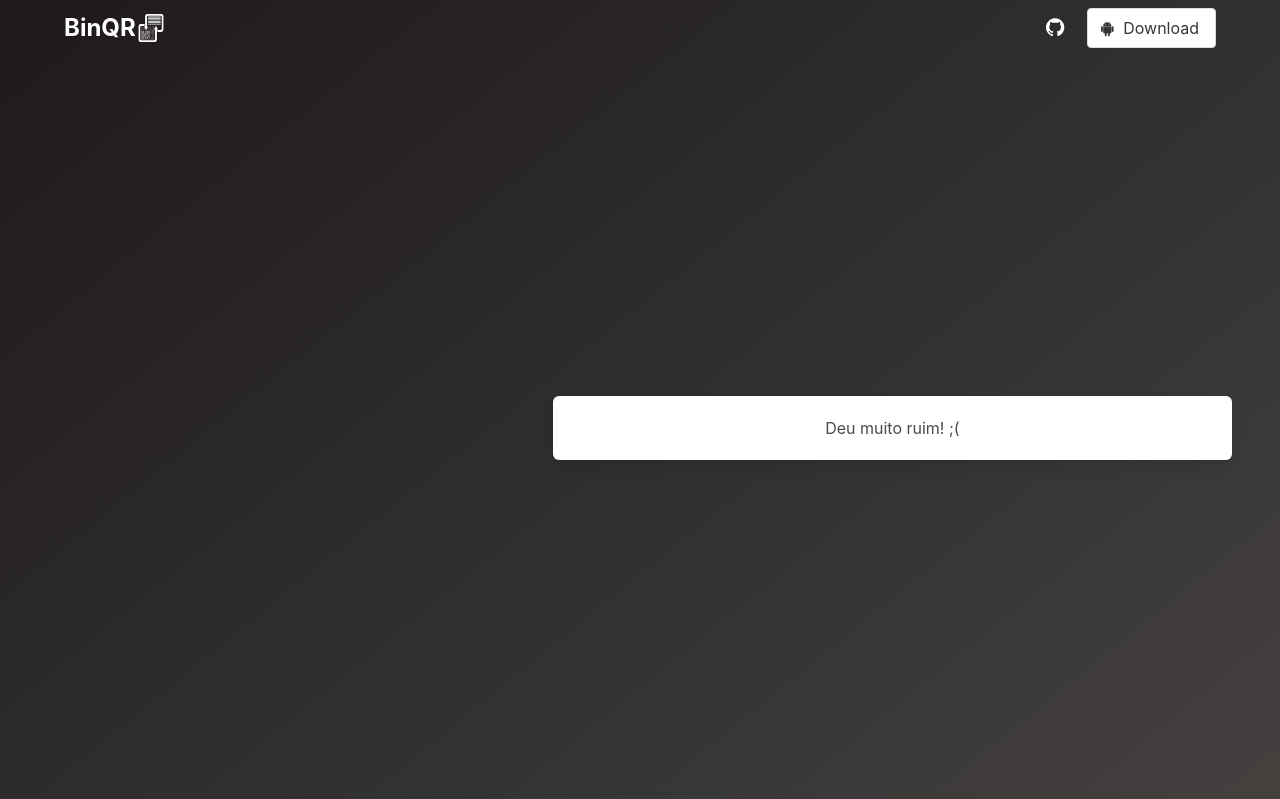
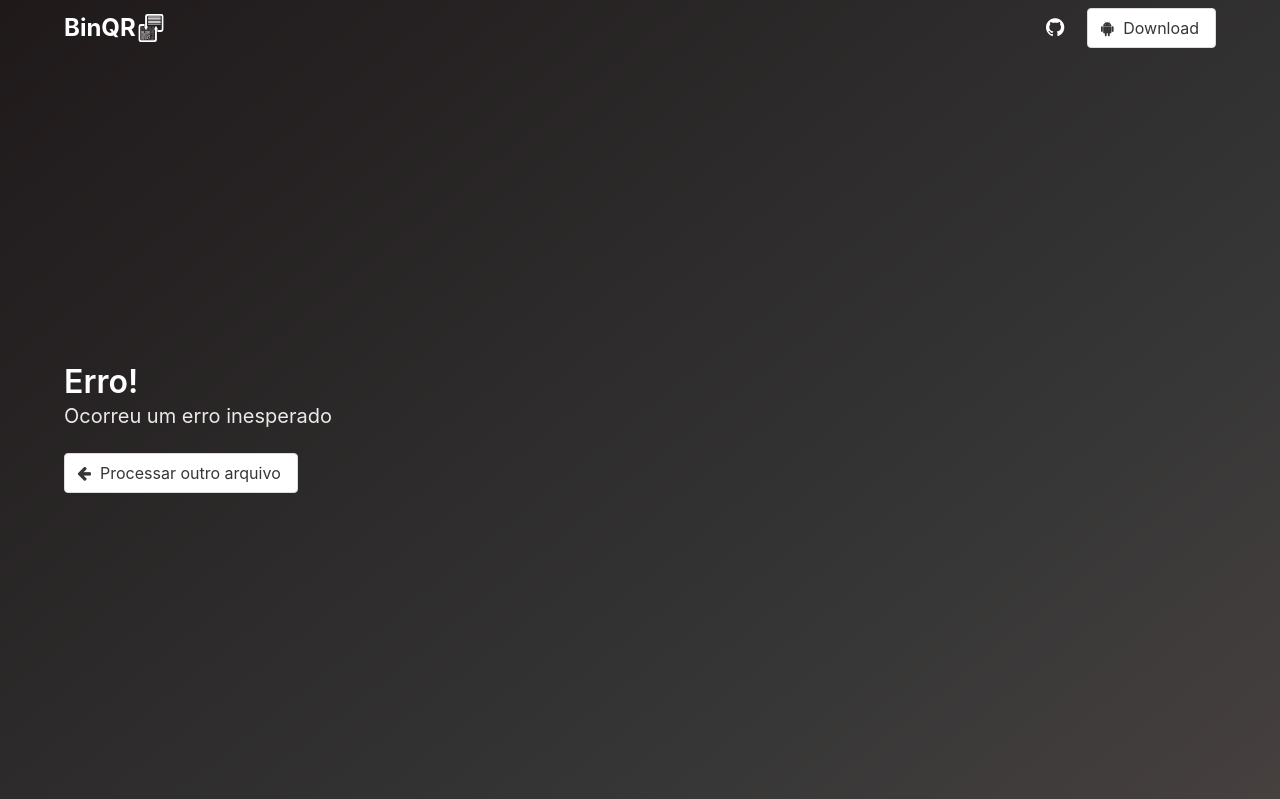
Before and after one commit to cgimenes/binqr-server, a Flask app: page /error in a window 1280 px wide. Shown: the top 799 px of the page. Run offline with Flask 2, Linux system fonts and the light colour scheme; some libraries are stand-ins or nearby versions.

Commit message:
Melhorando tratamento de erros

```diff
--- a/static/js/success.js
+++ b/static/js/success.js
@@ -3,11 +3,9 @@ var fallbackEnabled = false;
 function gifFallback() {
     var qrcodes = document.getElementById("qrcodes");
     var gif = document.getElementById("gif");
-    var buttonText = document.getElementById("fallbackButtonText");
+    var buttonText = document.getElementById("fallback-button-text");
     var title = document.getElementById("title");
-    var buttonIcon = document.getElementById("fallbackButtonIcon");
-
-
+    var buttonIcon = document.getElementById("fallback-button-icon");
 
     fallbackEnabled = !fallbackEnabled;
     if (fallbackEnabled) {
--- a/templates/base.html
+++ b/templates/base.html
@@ -1,96 +1,10 @@
-<!DOCTYPE html>
-<html>
-<head>
-    <meta charset="utf-8">
-    <meta name="viewport" content="width=device-width, initial-scale=1">
-    <title>BinQR</title>
-    <link rel="stylesheet" href="https://maxcdn.bootstrapcdn.com/font-awesome/4.7.0/css/font-awesome.min.css">
-    <link rel="stylesheet" href="https://cdnjs.cloudflare.com/ajax/libs/bulma/0.6.0/css/bulma.min.css">
-    <link rel="shortcut icon" href="/static/img/favicon.ico" type="image/x-icon">
-</head>
-<body class="layout-default">
-    <section class="hero is-dark is-fullheight is-bold">
-        <div class="hero-head">
-            <nav class="navbar">
-                <div class="container">
-                    <div class="navbar-brand">
-                        <a class="navbar-item" href="/">
-                            <span class="is-size-4 is-bold has-text-weight-bold">BinQR</span>
-                            <img src="/static/img/white-logo.svg" width="30">
-                        </a>
-                    </div>
-                    <div class="navbar-menu">
-                        <div class="navbar-end">
-                            <a class="navbar-item is-hidden-desktop-only" href="https://github.com/cgimenes/binqr-server" target="_blank">
-                                <span class="icon">
-                                    <i class="fa fa-lg fa-github"></i>
-                                </span>
-                            </a>
-                            <span class="navbar-item">
-                                <a class="button" href="https://play.google.com/apps">
-                                    <span class="icon">
-                                        <i class="fa fa-android"></i>
-                                    </span>
-                                    <span>Download</span>
-                                </a>
-                            </span>
-                        </div>
-                    </div>
-                </div>
-            </nav>
-        </div>
+{% extends "default.html" %}
 
-        <div class="hero-body">
+{% block hero %}
     <div id="title" class="container has-text-centered">
         {% block title %}{% endblock %}
     </div>
     <div class="box container has-text-centered">
         {% block content %}{% endblock %}
     </div>
-        </div>
-    </section>
-    <footer class="footer">
-        <div class="container">
-            <div class="columns">
-                <div class="column is-3">
-                    <div class="content">
-                        <strong>BinQR</strong> por Fernando Seki, Lucas Stranieri and Marcelo Gimenes.
-                    </div>
-                </div>
-                <div class="column is-5 is-offset-4">
-                    <div class="content">
-                        <div>
-                            <strong>Doe</strong> e compartilhe!
-                        </div>
-                        <div >
-                            <iframe class="github-btn" src="https://ghbtns.com/github-btn.html?user=cgimenes&amp;repo=binqr-server&amp;type=star&amp;count=true&amp;size=large" allowtransparency="true" scrolling="0" width="160px" height="30px" frameborder="0"></iframe>
-                            <p>
-                                <a href="https://www.paypal.com/cgi-bin/webscr?cmd=_donations&business=53B73CCD2WT8S&lc=US&item_name=BinQR&currency_code=BRL&bn=PP%2dDonationsBF%3abtn_donate_LG%2egif%3aNonHosted">
-                                    <img src="/static/img/paypal-donate.png" width="160">
-                                </a>
-                            </p>
-                        </div>
-                    </div>
-                </div>
-            </div>
-
-            <div class="columns">
-                <div class="column is-3">
-                    <p>
-                        <a href="https://bulma.io">
-                            <img src="https://bulma.io/images/made-with-bulma.png" alt="Made with Bulma" width="128" height="24">
-                        </a>
-                        <small>
-                            <br>
-                            Código fonte licenciado <a href="http://opensource.org/licenses/mit-license.php">MIT</a>.
-                            <br>
-                            Website licenciado <a rel="license" href="http://creativecommons.org/licenses/by-nc-sa/4.0/">CC BY-NC-SA 4.0</a>.
-                        </small>
-                    </p>
-                </div>
-            </div>
-        </div>
-    </footer>
-    {% block scripts %}{% endblock %}
-</body>
-</html>
+{% endblock %}
--- /dev/null
+++ b/templates/default.html
@@ -0,0 +1,91 @@
+<!DOCTYPE html>
+<html>
+<head>
+    <meta charset="utf-8">
+    <meta name="viewport" content="width=device-width, initial-scale=1">
+    <title>BinQR</title>
+    <link rel="stylesheet" href="https://maxcdn.bootstrapcdn.com/font-awesome/4.7.0/css/font-awesome.min.css">
+    <link rel="stylesheet" href="https://cdnjs.cloudflare.com/ajax/libs/bulma/0.6.0/css/bulma.min.css">
+    <link rel="shortcut icon" href="/static/img/favicon.ico" type="image/x-icon">
+</head>
+<body class="layout-default">
+    <section class="hero is-dark is-fullheight is-bold">
+        <div class="hero-head">
+            <nav class="navbar">
+                <div class="container">
+                    <div class="navbar-brand">
+                        <a class="navbar-item" href="/">
+                            <span class="is-size-4 is-bold has-text-weight-bold">BinQR</span>
+                            <img src="/static/img/white-logo.svg" width="30">
+                        </a>
+                    </div>
+                    <div class="navbar-menu">
+                        <div class="navbar-end">
+                            <a class="navbar-item is-hidden-desktop-only" href="https://github.com/cgimenes/binqr-server" target="_blank">
+                                <span class="icon">
+                                    <i class="fa fa-lg fa-github"></i>
+                                </span>
+                            </a>
+                            <span class="navbar-item">
+                                <a class="button" href="https://play.google.com/apps">
+                                    <span class="icon">
+                                        <i class="fa fa-android"></i>
+                                    </span>
+                                    <span>Download</span>
+                                </a>
+                            </span>
+                        </div>
+                    </div>
+                </div>
+            </nav>
+        </div>
+
+        <div class="hero-body">
+            {% block hero %}{% endblock %}
+        </div>
+    </section>
+    <footer class="footer">
+        <div class="container">
+            <div class="columns">
+                <div class="column is-3">
+                    <div class="content">
+                        <strong>BinQR</strong> por Fernando Seki, Lucas Stranieri and Marcelo Gimenes.
+                    </div>
+                </div>
+                <div class="column is-5 is-offset-4">
+                    <div class="content">
+                        <div>
+                            <strong>Doe</strong> e compartilhe!
+                        </div>
+                        <div >
+                            <iframe class="github-btn" src="https://ghbtns.com/github-btn.html?user=cgimenes&amp;repo=binqr-server&amp;type=star&amp;count=true&amp;size=large" allowtransparency="true" scrolling="0" width="160px" height="30px" frameborder="0"></iframe>
+                            <p>
+                                <a href="https://www.paypal.com/cgi-bin/webscr?cmd=_donations&business=53B73CCD2WT8S&lc=US&item_name=BinQR&currency_code=BRL&bn=PP%2dDonationsBF%3abtn_donate_LG%2egif%3aNonHosted">
+                                    <img src="/static/img/paypal-donate.png" width="160">
+                                </a>
+                            </p>
+                        </div>
+                    </div>
+                </div>
+            </div>
+
+            <div class="columns">
+                <div class="column is-3">
+                    <p>
+                        <a href="https://bulma.io">
+                            <img src="https://bulma.io/images/made-with-bulma.png" alt="Made with Bulma" width="128" height="24">
+                        </a>
+                        <small>
+                            <br>
+                            Código fonte licenciado <a href="http://opensource.org/licenses/mit-license.php">MIT</a>.
+                            <br>
+                            Website licenciado <a rel="license" href="http://creativecommons.org/licenses/by-nc-sa/4.0/">CC BY-NC-SA 4.0</a>.
+                        </small>
+                    </p>
+                </div>
+            </div>
+        </div>
+    </footer>
+    {% block scripts %}{% endblock %}
+</body>
+</html>
--- a/templates/error.html
+++ b/templates/error.html
@@ -1,7 +1,17 @@
-{% extends "base.html" %}
+{% extends "default.html" %}
 
-{% block content %}
-<h2>Deu muito ruim! ;(</h2>
+{% block hero %}
+<div class="container">
+    <h1 class="title">Erro!</h1>
+    <h2 class="subtitle">Ocorreu um erro inesperado</h2>
 
-
+    <p class="control">
+        <a href="/" class="button">
+        <span class="icon is-small">
+            <i class="fa fa-arrow-left"></i>
+        </span>
+            <span>Processar outro arquivo</span>
+        </a>
+    </p>
+</div>
 {% endblock %}
--- a/templates/index.html
+++ b/templates/index.html
@@ -12,7 +12,7 @@
 {% block content %}
 <form id="file-form">
     <div class="field">
-        <div class="file is-centered is-medium is-boxed has-name">
+        <div id="file" class="file is-centered is-medium is-boxed has-name">
             <label class="file-label">
                 <input class="file-input" id="file-select" type="file" name="files[]" multiple>
                 <span class="file-cta">
@@ -26,6 +26,7 @@
                 <span class="file-name is-hidden" id="file-name"></span>
             </label>
         </div>
+        <p id="file-help" class="help">Tamanho máximo: 10kb</p>
     </div>
     <div class="field">
         <button href="/" class="button is-dark" id="upload-button">
--- a/templates/success.html
+++ b/templates/success.html
@@ -36,9 +36,9 @@
     <p class="control">
         <a href="#" class="button is-warning" onclick="gifFallback();">
             <span class="icon is-small">
-                <i id="fallbackButtonIcon" class="fa fa-thumbs-down"></i>
+                <i id="fallback-button-icon" class="fa fa-thumbs-down"></i>
             </span>
-            <span id="fallbackButtonText">Modo manual</span>
+            <span id="fallback-button-text">Modo manual</span>
         </a>
     </p>
 
```
Also changed, not shown: static/js/index.js (+9 -2 lines). Lines whose indentation alone changed are shown as unchanged.
